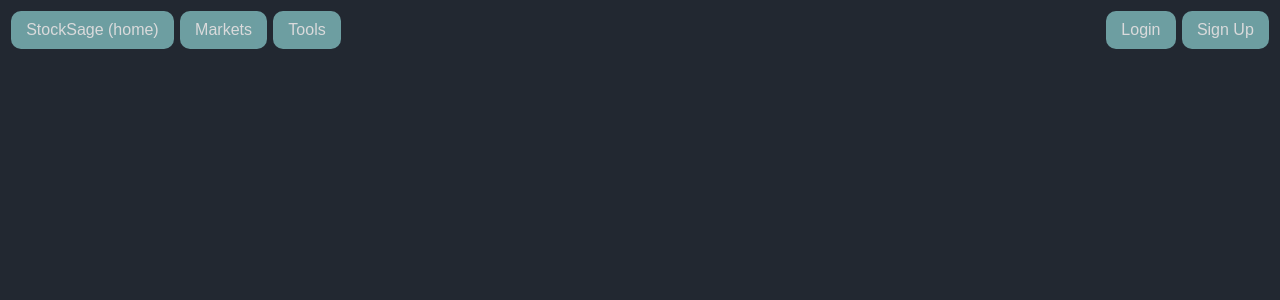
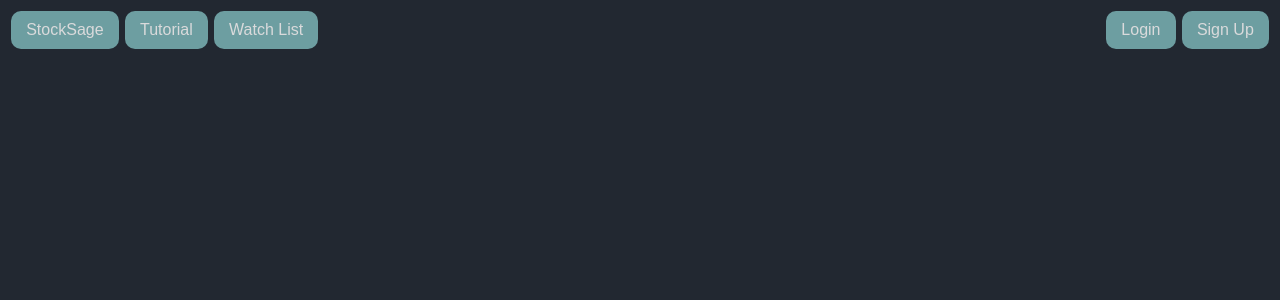
Before and after one commit to Anush-Varma/Trading-Website, a React (Vite) app in the folder client/: page / in a window 1280 px wide. Shown: the top 300 px of the page. Built offline with nearby package versions, Linux system fonts and the light colour scheme.

Commit message:
Changed Home page Tabs

```diff
--- a/client/src/components/Nav.jsx
+++ b/client/src/components/Nav.jsx
@@ -5,14 +5,15 @@ function Nav() {
   return (
     <div className="nav-bar">
       <div className="left">
-        <Button text="StockSage (home)"></Button>
-        <Button text="Markets"></Button>
-        <Button text="Tools"></Button>
+        <Button text="StockSage"></Button>
+        <Button text="Tutorial"></Button>
+        <Button text="Watch List"></Button>
       </div>
       <div className="right">
         <Button text="Login"></Button>
         <Button text="Sign Up"></Button>
       </div>
+      {/*  */}
     </div>
   );
 }
```
